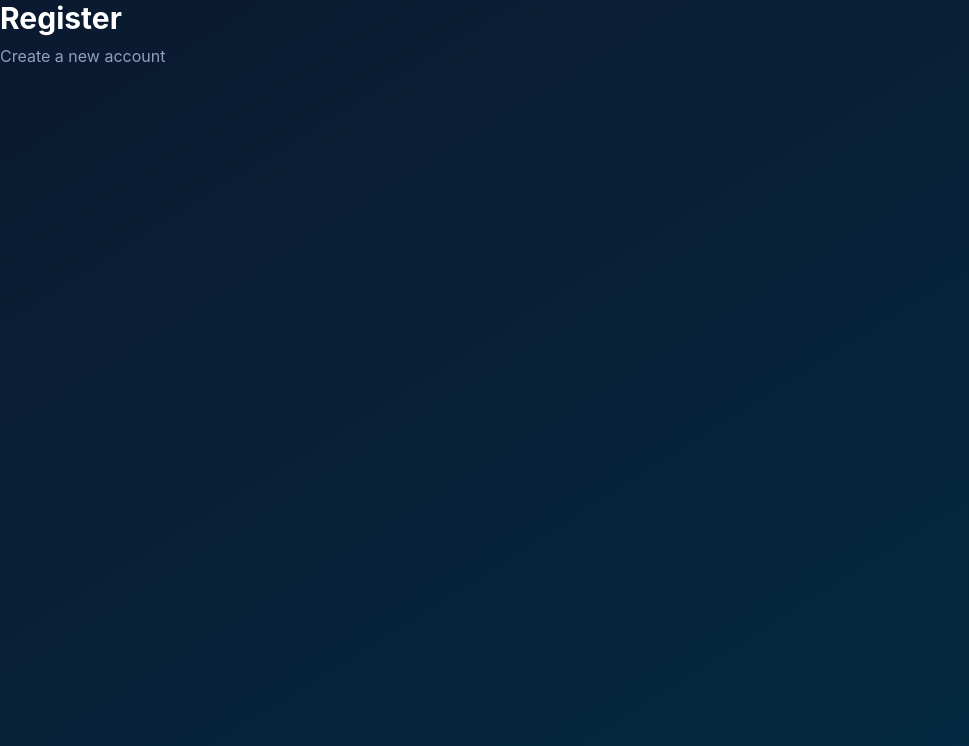
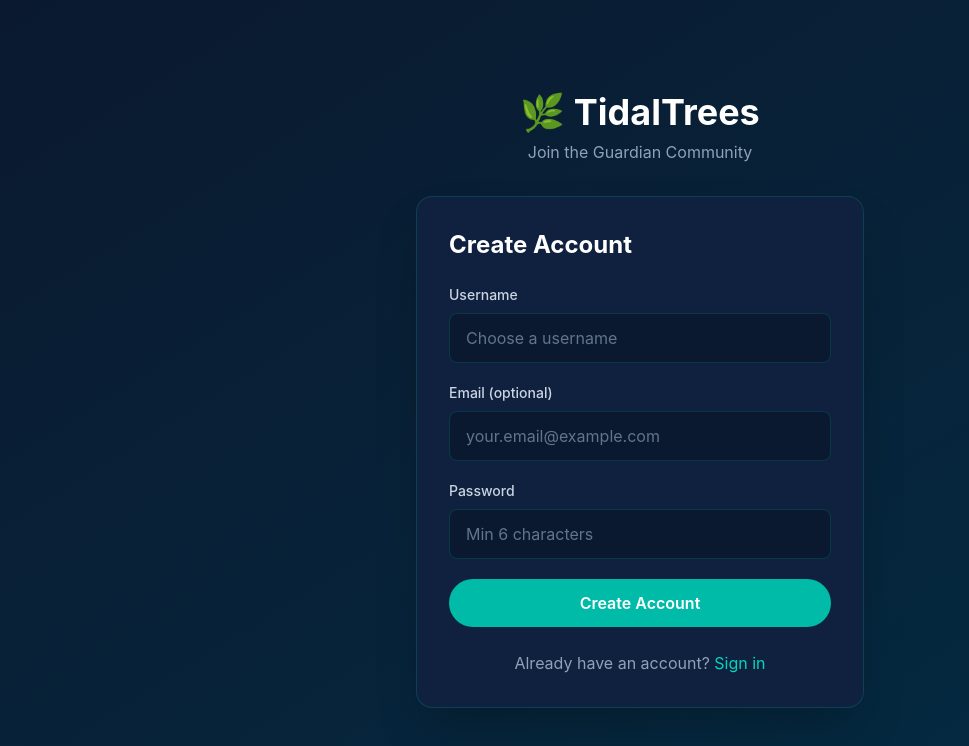
Before and after one commit to manavshah-13/TidalTrees, a React app in the folder frontend/: page /register in a window 1280 px wide. Shown: the top 746 px of the page, without its empty margins (0-969 px from the left). Built offline with nearby package versions, Linux system fonts and the light colour scheme; the HTML template or start-up script is replaced by a standard one.

Commit message:
feat: add Login and Register pages connected to auth API

```diff
--- a/frontend/src/pages/Login.jsx
+++ b/frontend/src/pages/Login.jsx
@@ -1,8 +1,88 @@
+import { useState } from 'react';
+import { Link, useNavigate } from 'react-router-dom';
+import { useAuth } from '../hooks/useAuth';
+
 export default function Login() {
+  const [username, setUsername] = useState('');
+  const [password, setPassword] = useState('');
+  const [error, setError] = useState('');
+  const [loading, setLoading] = useState(false);
+  const { login } = useAuth();
+  const navigate = useNavigate();
+
+  const handleSubmit = async (e) => {
+    e.preventDefault();
+    setError('');
+    setLoading(true);
+    try {
+      await login(username, password);
+      navigate('/');
+    } catch (err) {
+      setError(err.response?.data?.detail || 'Login failed');
+    } finally {
+      setLoading(false);
+    }
+  };
+
   return (
-    <div className="min-h-screen">
-      <h1 className="text-3xl font-bold text-white">Login</h1>
-      <p className="text-slate-400 mt-2">Sign in to your account</p>
+    <div className="min-h-screen flex items-center justify-center bg-gradient-to-br from-[#0a192f] to-[#022c43] px-4">
+      <div className="w-full max-w-md">
+        <div className="text-center mb-8">
+          <h1 className="text-4xl font-bold text-white mb-2">
+            <span className="text-teal-400">🌿</span> TidalTrees
+          </h1>
+          <p className="text-slate-400">Guardian of the Tides</p>
+        </div>
+
+        <div className="bg-[#112240]/90 backdrop-blur-md border border-teal-500/20 rounded-2xl p-8 shadow-2xl">
+          <h2 className="text-2xl font-bold text-white mb-6">Welcome Back</h2>
+
+          {error && (
+            <div className="bg-red-500/10 border border-red-500/30 text-red-400 px-4 py-3 rounded-lg mb-4 text-sm">
+              {error}
+            </div>
+          )}
+
+          <form onSubmit={handleSubmit} className="space-y-5">
+            <div>
+              <label className="block text-sm font-medium text-slate-300 mb-2">Username</label>
+              <input
+                type="text"
+                value={username}
+                onChange={(e) => setUsername(e.target.value)}
+                required
+                className="w-full px-4 py-3 bg-[#0a192f] border border-teal-500/20 rounded-lg text-white placeholder-slate-500 focus:outline-none focus:border-teal-400 focus:ring-1 focus:ring-teal-400 transition-colors"
+                placeholder="Enter your username"
+              />
+            </div>
+            <div>
+              <label className="block text-sm font-medium text-slate-300 mb-2">Password</label>
+              <input
+                type="password"
+                value={password}
+                onChange={(e) => setPassword(e.target.value)}
+                required
+                className="w-full px-4 py-3 bg-[#0a192f] border border-teal-500/20 rounded-lg text-white placeholder-slate-500 focus:outline-none focus:border-teal-400 focus:ring-1 focus:ring-teal-400 transition-colors"
+                placeholder="Enter your password"
+              />
+            </div>
+            <button
+              type="submit"
+              disabled={loading}
+              className="w-full py-3 bg-teal-500 hover:bg-teal-600 text-white font-semibold rounded-full transition-all duration-300 hover:-translate-y-0.5 disabled:opacity-50 disabled:cursor-not-allowed cursor-pointer"
+            >
+              {loading ? 'Signing in...' : 'Sign In'}
+            </button>
+          </form>
+
+          <p className="text-center text-slate-400 mt-6">
+            Don't have an account?{' '}
+            <Link to="/register" className="text-teal-400 hover:text-teal-300 transition-colors">
+              Create one
+            </Link>
+          </p>
+        </div>
+      </div>
     </div>
   );
 }
--- a/frontend/src/pages/Register.jsx
+++ b/frontend/src/pages/Register.jsx
@@ -1,8 +1,100 @@
+import { useState } from 'react';
+import { Link, useNavigate } from 'react-router-dom';
+import { useAuth } from '../hooks/useAuth';
+
 export default function Register() {
+  const [username, setUsername] = useState('');
+  const [email, setEmail] = useState('');
+  const [password, setPassword] = useState('');
+  const [error, setError] = useState('');
+  const [loading, setLoading] = useState(false);
+  const { register } = useAuth();
+  const navigate = useNavigate();
+
+  const handleSubmit = async (e) => {
+    e.preventDefault();
+    setError('');
+    setLoading(true);
+    try {
+      await register(username, password, email || undefined);
+      navigate('/');
+    } catch (err) {
+      setError(err.response?.data?.detail || 'Registration failed');
+    } finally {
+      setLoading(false);
+    }
+  };
+
   return (
-    <div className="min-h-screen">
-      <h1 className="text-3xl font-bold text-white">Register</h1>
-      <p className="text-slate-400 mt-2">Create a new account</p>
+    <div className="min-h-screen flex items-center justify-center bg-gradient-to-br from-[#0a192f] to-[#022c43] px-4">
+      <div className="w-full max-w-md">
+        <div className="text-center mb-8">
+          <h1 className="text-4xl font-bold text-white mb-2">
+            <span className="text-teal-400">🌿</span> TidalTrees
+          </h1>
+          <p className="text-slate-400">Join the Guardian Community</p>
+        </div>
+
+        <div className="bg-[#112240]/90 backdrop-blur-md border border-teal-500/20 rounded-2xl p-8 shadow-2xl">
+          <h2 className="text-2xl font-bold text-white mb-6">Create Account</h2>
+
+          {error && (
+            <div className="bg-red-500/10 border border-red-500/30 text-red-400 px-4 py-3 rounded-lg mb-4 text-sm">
+              {error}
+            </div>
+          )}
+
+          <form onSubmit={handleSubmit} className="space-y-5">
+            <div>
+              <label className="block text-sm font-medium text-slate-300 mb-2">Username</label>
+              <input
+                type="text"
+                value={username}
+                onChange={(e) => setUsername(e.target.value)}
+                required
+                className="w-full px-4 py-3 bg-[#0a192f] border border-teal-500/20 rounded-lg text-white placeholder-slate-500 focus:outline-none focus:border-teal-400 focus:ring-1 focus:ring-teal-400 transition-colors"
+                placeholder="Choose a username"
+              />
+            </div>
+            <div>
+              <label className="block text-sm font-medium text-slate-300 mb-2">Email (optional)</label>
+              <input
+                type="email"
+                value={email}
+                onChange={(e) => setEmail(e.target.value)}
+                className="w-full px-4 py-3 bg-[#0a192f] border border-teal-500/20 rounded-lg text-white placeholder-slate-500 focus:outline-none focus:border-teal-400 focus:ring-1 focus:ring-teal-400 transition-colors"
+                placeholder="your.email@example.com"
+              />
+            </div>
+            <div>
+              <label className="block text-sm font-medium text-slate-300 mb-2">Password</label>
+              <input
+                type="password"
+                value={password}
+                onChange={(e) => setPassword(e.target.value)}
+                required
+                minLength={6}
+                className="w-full px-4 py-3 bg-[#0a192f] border border-teal-500/20 rounded-lg text-white placeholder-slate-500 focus:outline-none focus:border-teal-400 focus:ring-1 focus:ring-teal-400 transition-colors"
+                placeholder="Min 6 characters"
+              />
+            </div>
+            <button
+              type="submit"
+              disabled={loading}
+              className="w-full py-3 bg-teal-500 hover:bg-teal-600 text-white font-semibold rounded-full transition-all duration-300 hover:-translate-y-0.5 disabled:opacity-50 disabled:cursor-not-allowed cursor-pointer"
+            >
+              {loading ? 'Creating account...' : 'Create Account'}
+            </button>
+          </form>
+
+          <p className="text-center text-slate-400 mt-6">
+            Already have an account?{' '}
+            <Link to="/login" className="text-teal-400 hover:text-teal-300 transition-colors">
+              Sign in
+            </Link>
+          </p>
+        </div>
+      </div>
     </div>
   );
 }
```
Also changed, not shown: 1 other file (tests, documents, lock files or other folders).
